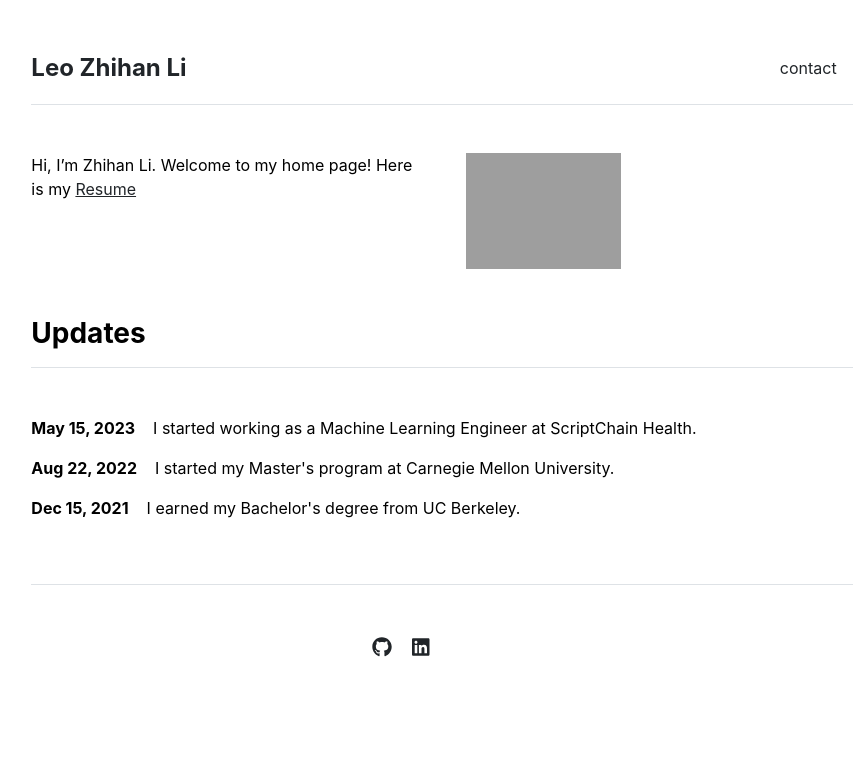
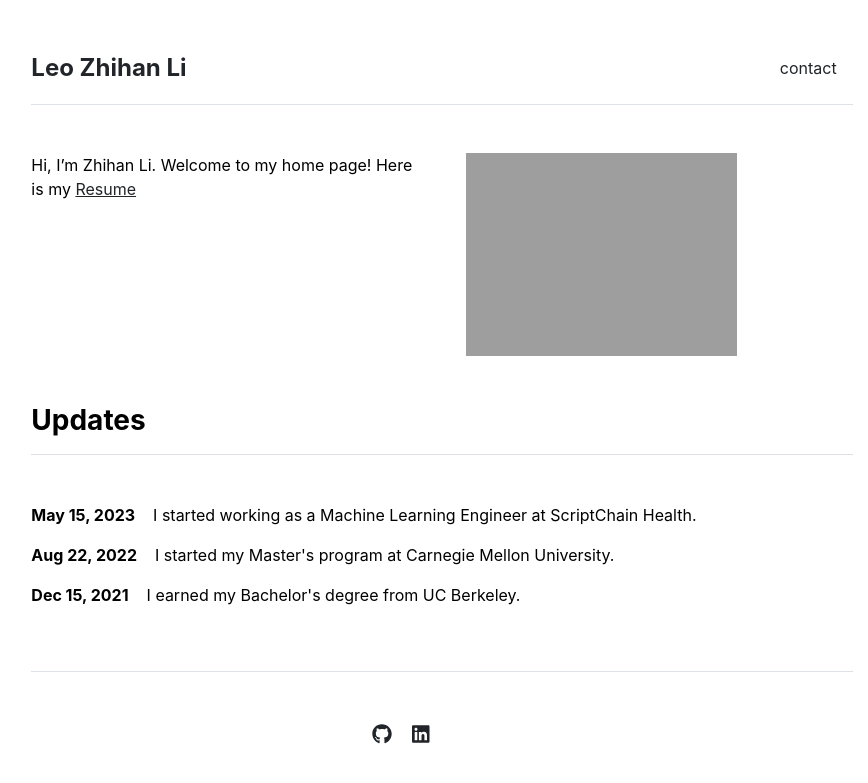
Before and after one commit to leoliiiiii/leoliiiiii.github.io, a Jekyll site: the page built from index.md, in a window 1280 px wide. Shown: the top 783 px of the page, without its empty margins (198-1066 px from the left). Built offline with Jekyll 4.4.1, drawn with Linux system fonts in a browser that asks for light colours.

Commit message:
Update home.html

```diff
--- a/_layouts/home.html
+++ b/_layouts/home.html
@@ -8,7 +8,7 @@ layout: default
     {{ content }}
   </div>
   <div class="col-md-6">
-    <img src="{{ site.github.url }}/assets/img/home.jpg" alt="Home" width="40%">
+    <img src="{{ site.github.url }}/assets/img/home.jpg" alt="Home" width="70%">
   </div>
 </div>
 
```
